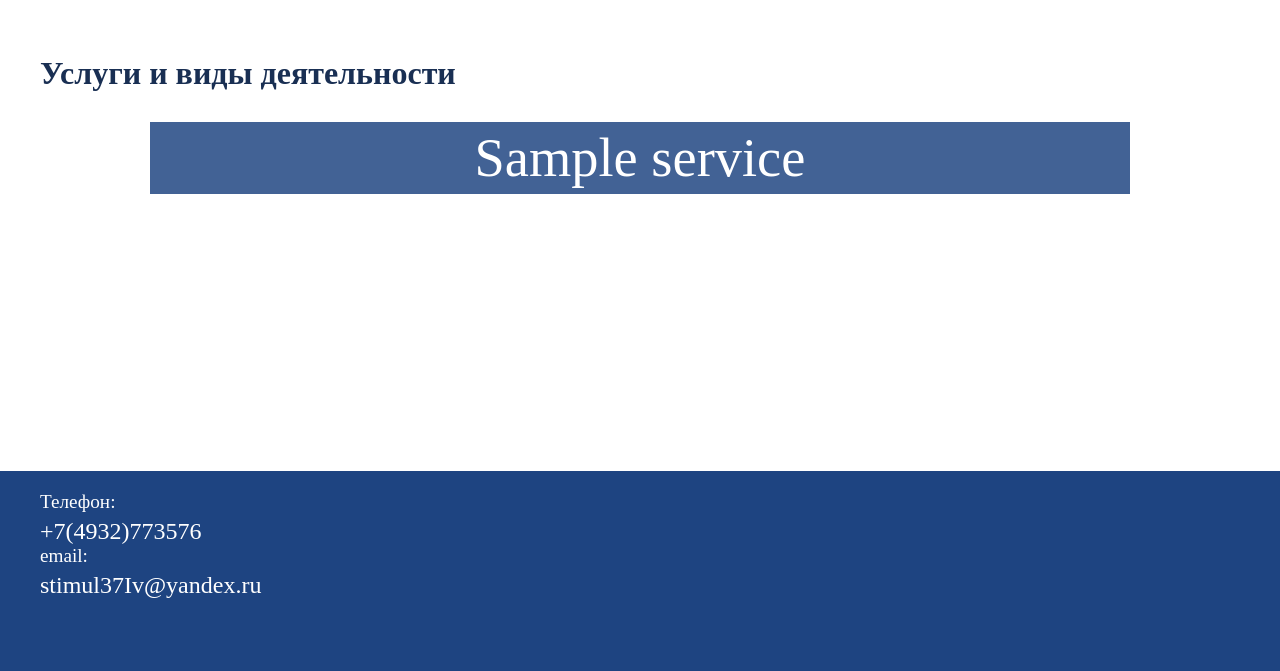
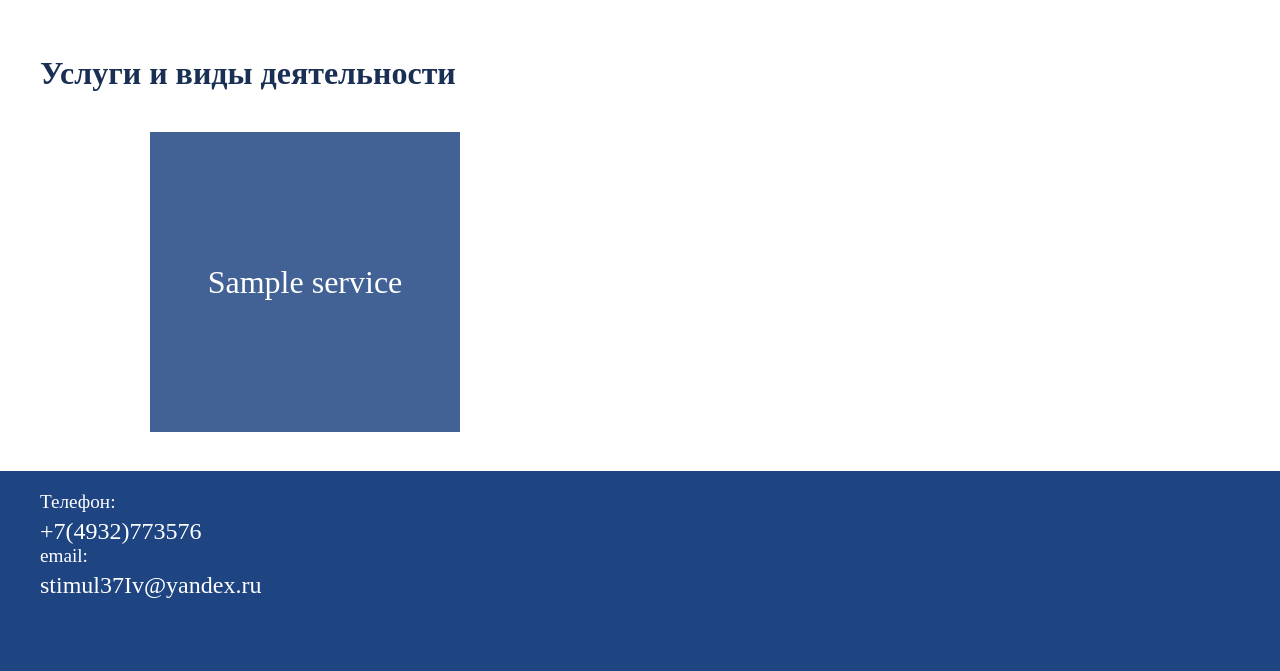
Before and after one commit to Ashuck/site_stimul, a Django app: page /services in a window 1280 px wide. Shown: the part 129-800 px from the top of the page. Run offline with Django 4.2, Linux system fonts and the light colour scheme; tables that the repository leaves empty hold one stand-in row (values such as "Sample post").

Commit message:
service return

```diff
--- a/main_site/static/main.css
+++ b/main_site/static/main.css
@@ -229,7 +229,7 @@ nav > div {
     color: white;
 }
 
-.services-list {
+/* .services-list {
     max-width: 1000px;
     margin: 0 auto;
     font-size: 1.7em;
@@ -237,20 +237,39 @@ nav > div {
 
 .services-list > li {
     margin: 10px;
+} */
+
+.services-list {
+    max-width: 1000px;
+    margin: 0 auto;
 }
 
 .service-wrap {
-    display: block;
+    display: inline-block;
     margin: 10px;
-    width: 100%;
+}
+@media  (max-width: 1199.98px) {
+    .service-wrap {
+        display: block;
+        width: 100%;
+    }
 }
 
 .service {
     font-size: 2em;
     padding: 5px;
-    width: 97%;
+    width: 300px;
+    height: 300px;
     background-color: rgb(66, 98, 149);
-    display: block;
+    display: table-cell;
+    vertical-align: middle;
+}
+@media  (max-width: 1199.98px) {
+    .service {
+        width: 97%;
+        height: auto;
+        display: block;
+    }
 }
 
 .service-text {
```
